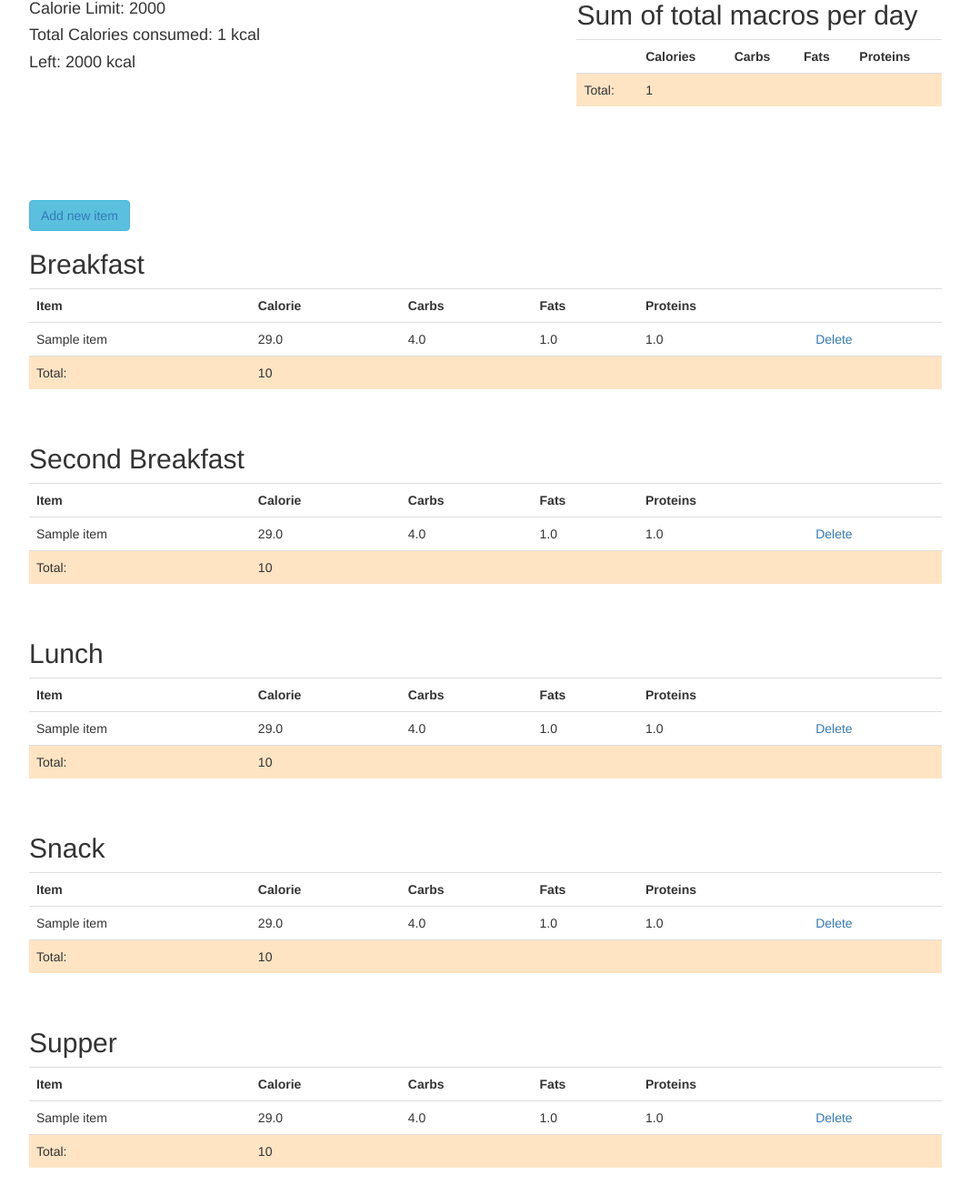
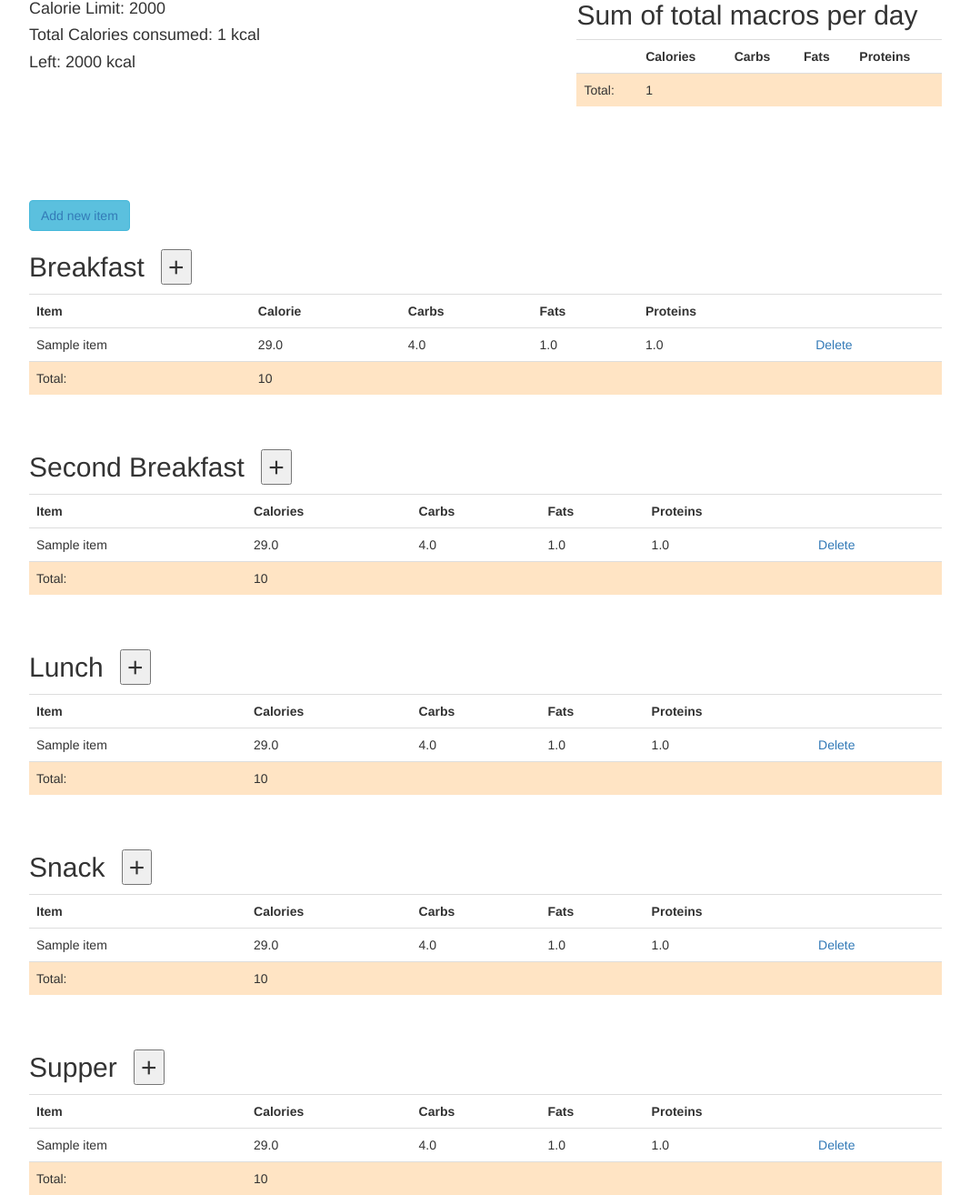
Before and after one commit to conradylx/CaloriesCounter, a Django app: template templates/core/index.html in a window 1280 px wide. Shown: the part 90-1404 px from the top of the page at 91% size, without its empty margins (106-1173 px from the left). Before the commit the page ends 1374 px from the top, so only its background shows below. Run offline with Django 3.2, Linux system fonts and the light colour scheme; tables that the repository leaves empty hold one stand-in row (values such as "Sample post"); the template is opened without the code that fills it: values that come from a table or form of the project are taken from there, most other values are stand-ins (such as "Sample title", 1, 10 or a date in 2020); some libraries are stand-ins or nearby versions.

Commit message:
Added hideable table buttons and scripts.js

```diff
--- a/templates/core/base.html
+++ b/templates/core/base.html
@@ -6,5 +6,6 @@
 <body>
 {% block container %}
 {% endblock container %}
+{% include 'core/scripts.html' %}
 </body>
 </html>
--- a/templates/core/index.html
+++ b/templates/core/index.html
@@ -13,7 +13,7 @@
             <h2>Sum of total macros per day</h2>
             <table class="table table-sm">
                 <tr>
-                    <th> </th>
+                    <th></th>
                     <th>Calories</th>
                     <th>Carbs</th>
                     <th>Fats</th>
@@ -31,13 +31,15 @@
         </div>
         <br/>
 
-        <button id="new_item" class="btn btn-info" >
+        <button id="new_item" class="btn btn-info">
             <a href="{% url 'add_item' %}">Add new item</a>
         </button>
 
         <div>
-            <h2>Breakfast</h2>
-            <table class="table table-sm">
+            <h2>Breakfast
+                <button style="margin-left: 10px" class="hide_button" id="breakfast_btn">+</button>
+            </h2>
+            <table class="table table-sm" id="breakfast">
                 <tr>
                     <th>Item</th>
                     <th>Calorie</th>
@@ -66,11 +68,14 @@
                 </tr>
             </table>
             <br/>
-            <h2>Second Breakfast</h2>
-            <table class="table table-sm">
+            <h2>Second Breakfast
+                <button style="margin-left: 10px" class="hide_button" id="2nd_breakfast_btn">+</button>
+            </h2>
+            </h2>
+            <table class="table table-sm" id="second_breakfast">
                 <tr>
                     <th>Item</th>
-                    <th>Calorie</th>
+                    <th>Calories</th>
                     <th>Carbs</th>
                     <th>Fats</th>
                     <th>Proteins</th>
@@ -96,11 +101,14 @@
                 </tr>
             </table>
             <br/>
-            <h2>Lunch</h2>
-            <table class="table table-sm">
+            <h2>Lunch
+                <button style="margin-left: 10px" class="hide_button" id="lunch_btn">+</button>
+            </h2>
+            </h2>
+            <table class="table table-sm" id="lunch">
                 <tr>
                     <th>Item</th>
-                    <th>Calorie</th>
+                    <th>Calories</th>
                     <th>Carbs</th>
                     <th>Fats</th>
                     <th>Proteins</th>
@@ -126,11 +134,14 @@
                 </tr>
             </table>
             <br/>
-            <h2>Snack</h2>
-            <table class="table table-sm">
+            <h2>Snack
+                <button style="margin-left: 10px" class="hide_button" id="snack_btn">+</button>
+            </h2>
+            </h2>
+            <table class="table table-sm" id="snack">
                 <tr>
                     <th>Item</th>
-                    <th>Calorie</th>
+                    <th>Calories</th>
                     <th>Carbs</th>
                     <th>Fats</th>
                     <th>Proteins</th>
@@ -156,11 +167,14 @@
                 </tr>
             </table>
             <br/>
-            <h2>Supper</h2>
-            <table class="table table-sm">
+            <h2>Supper
+                <button style="margin-left: 10px" class="hide_button" id="supper_btn">+</button>
+            </h2>
+            </h2>
+            <table class="table table-sm" id="supper">
                 <tr>
                     <th>Item</th>
-                    <th>Calorie</th>
+                    <th>Calories</th>
                     <th>Carbs</th>
                     <th>Fats</th>
                     <th>Proteins</th>
--- /dev/null
+++ b/templates/core/scripts.html
@@ -0,0 +1,2 @@
+{% load static %}
+<script src="{% static 'js/scripts.js' %}"></script>
```
Also changed, not shown: static/js/scripts.js (added, +39 -0 lines).
